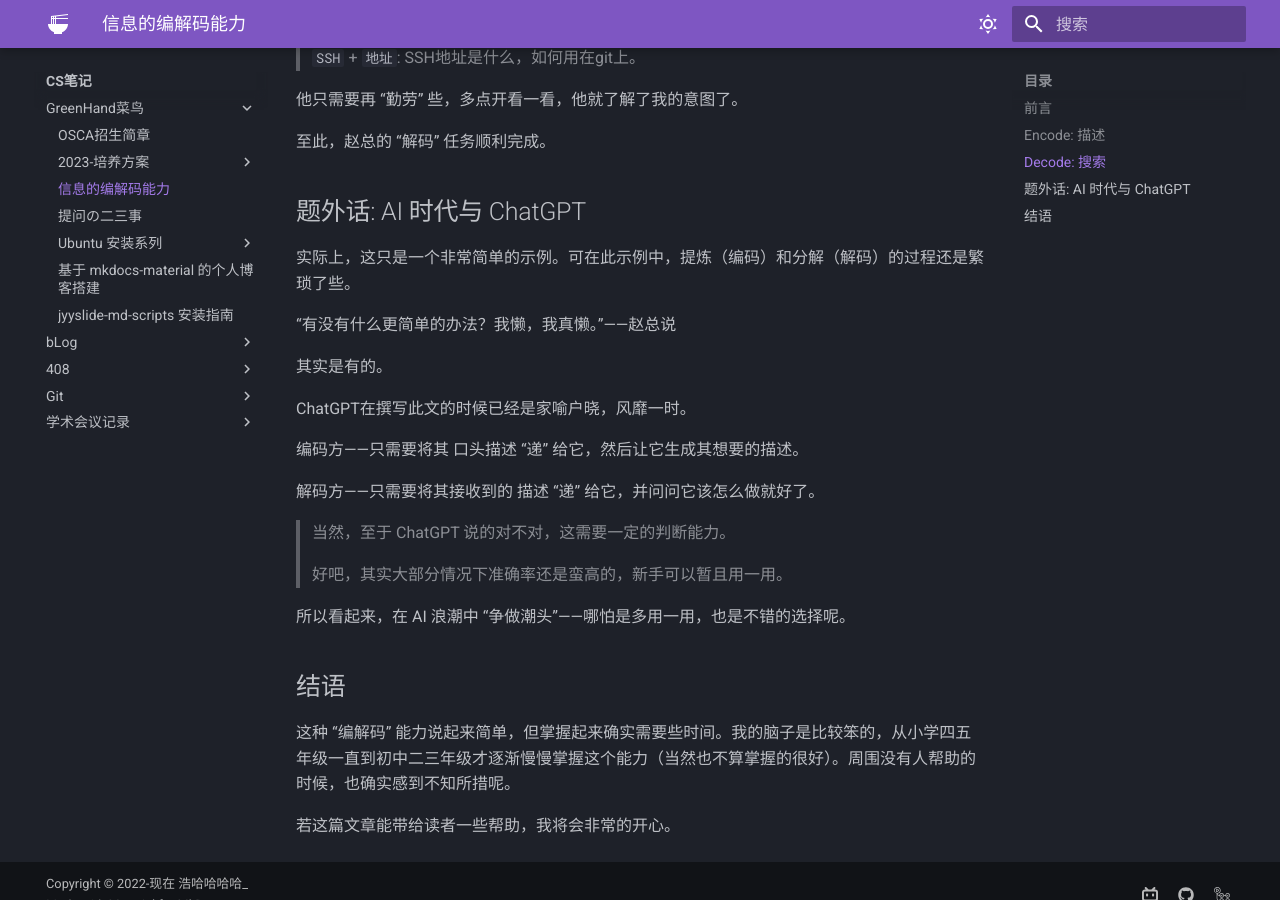
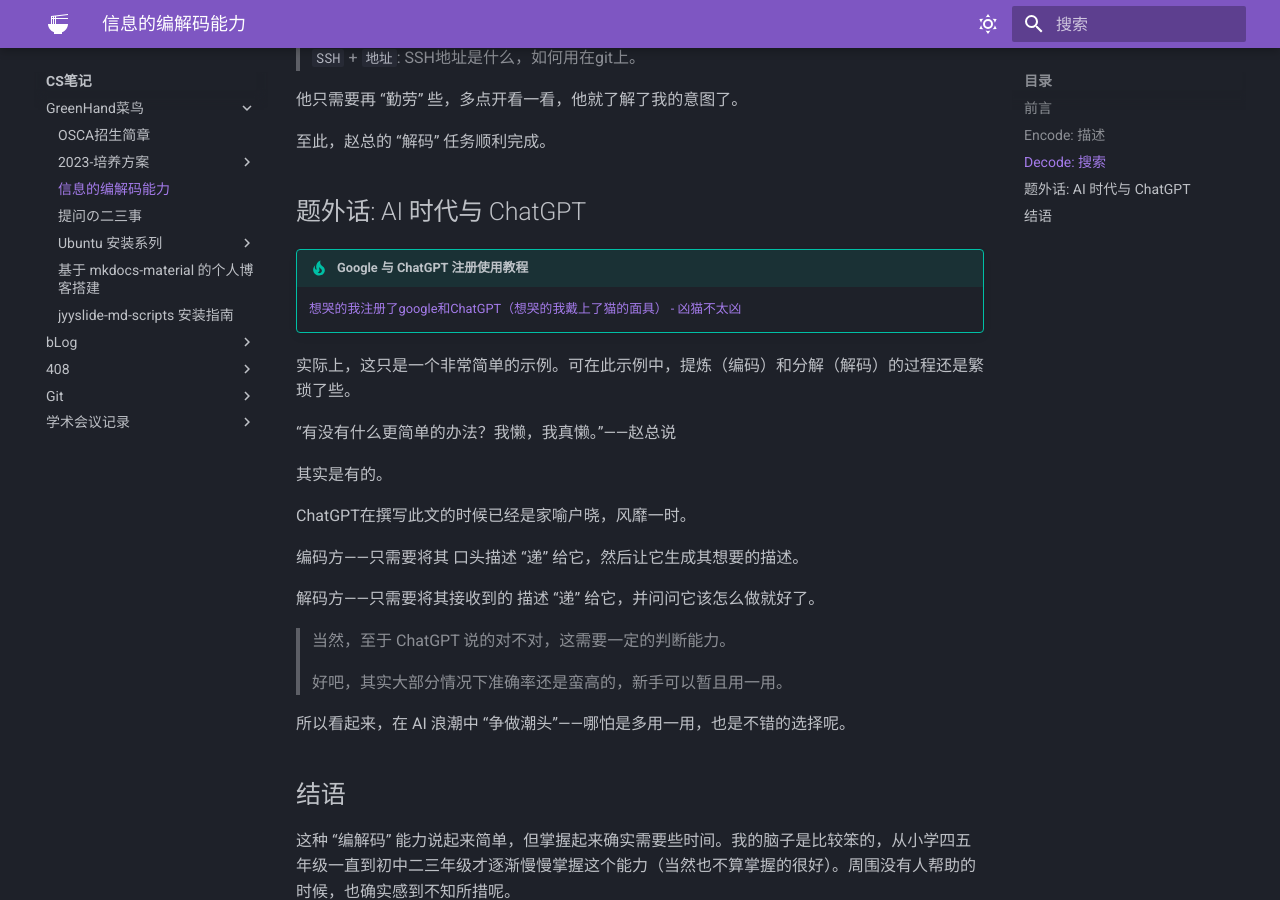
Before and after one commit to Haohahahaha/cs, an MkDocs documentation site: the page built from docs/greenhand/de-en-code/de-en-code-info.md, in a window 1280 px wide and 900 px high, scrolled down 2426 px. Built offline with MkDocs 1.6.1 and Material for MkDocs 9.7.7, drawn with Linux system fonts in a browser that asks for light colours.

Commit message:
2023-12-13_21:31:58 update

```diff
--- a/docs/greenhand/de-en-code/de-en-code-info.md
+++ b/docs/greenhand/de-en-code/de-en-code-info.md
@@ -104,6 +104,10 @@
 
 ## 题外话: AI 时代与 ChatGPT
 
+!!! tip "Google 与 ChatGPT 注册使用教程"
+
+	[想哭的我注册了google和ChatGPT（想哭的我戴上了猫的面具） - 凶猫不太凶](https://xmbtx.github.io/xmbtx-blog/tools/google%20chatgpt/)
+
 实际上，这只是一个非常简单的示例。可在此示例中，提炼（编码）和分解（解码）的过程还是繁琐了些。
 
 “有没有什么更简单的办法？我懒，我真懒。”——赵总说
```
